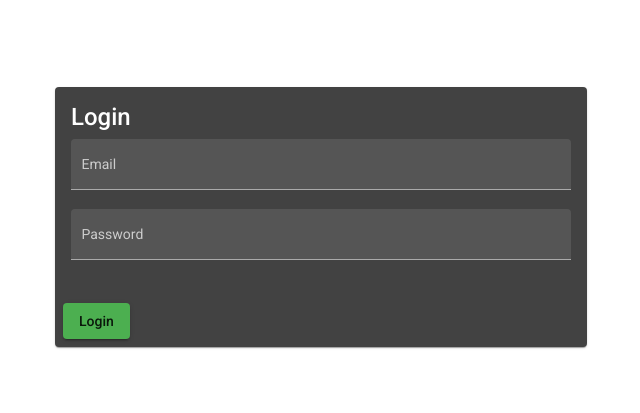
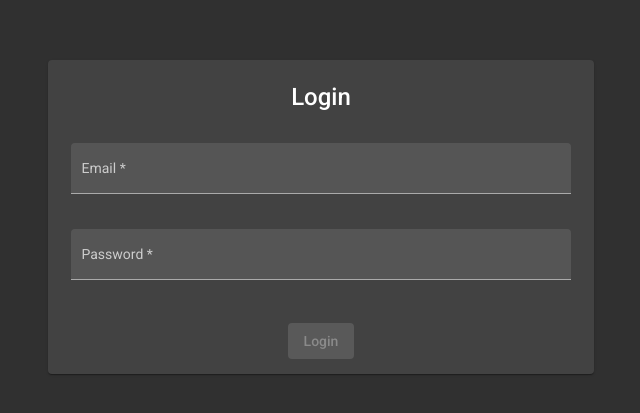
Before and after one commit to ghostwriter7/thoughts-recorder, an Angular app: page /auth/login in a window 1280 px wide. Shown: the part 183-596 px from the top of the page, without its empty margins (319-959 px from the left). Built offline with nearby package versions, Linux system fonts and the light colour scheme.

Commit message:
Reactive form added, errors displayed

```diff
--- a/src/app/pages/auth/auth.module.ts
+++ b/src/app/pages/auth/auth.module.ts
@@ -6,6 +6,7 @@ import {MatCardModule} from "@angular/material/card";
 import {MatButtonModule} from "@angular/material/button";
 import {MatInputModule} from "@angular/material/input";
 import {MatFormFieldModule} from "@angular/material/form-field";
+import {ReactiveFormsModule} from "@angular/forms";
 
 
 
@@ -19,7 +20,8 @@ import {MatFormFieldModule} from "@angular/material/form-field";
         MatCardModule,
         MatButtonModule,
         MatInputModule,
-    MatFormFieldModule
+        MatFormFieldModule,
+        ReactiveFormsModule
     ]
 })
 export class AuthModule { }
--- a/src/app/pages/auth/login/login.component.html
+++ b/src/app/pages/auth/login/login.component.html
@@ -1,23 +1,29 @@
 <div class="login__container">
   <mat-card class="login__card">
-    <mat-card-title>Login</mat-card-title>
+    <mat-card-title class="login__title">Login</mat-card-title>
     <mat-card-content>
-      <form>
+      <form [formGroup]="form" (ngSubmit)="onLogin()">
         <mat-form-field appearance="fill" class="login__control">
           <mat-label>Email</mat-label>
-          <input type="email" matInput placeholder="Type your email">
-          <mat-error>Please enter a valid email address!</mat-error>
+          <input type="email" matInput placeholder="Type your email" formControlName="email">
+          <mat-error *ngIf="this.form.get('email')!.hasError('email')">Please enter a valid email address!</mat-error>
+          <mat-error *ngIf="this.form.get('email')!.hasError('required')">This field cannot be empty!</mat-error>
         </mat-form-field>
         <mat-form-field appearance="fill" class="login__control">
           <mat-label>Password</mat-label>
-          <input type="password" matInput placeholder="Type your password">
-
+          <input type="password" matInput placeholder="Type your password" formControlName="password">
+          <mat-error *ngIf="this.form.get('email')!.hasError('required')">This field cannot be empty!</mat-error>
         </mat-form-field>
       </form>
     </mat-card-content>
-    <mat-card-actions>
-      <button mat-raised-button color="primary">Login</button>
+    <mat-card-actions class="login__actions">
+      <button
+        mat-raised-button
+        type="submit"
+        [disabled]="form.invalid"
+        color="primary">
+        Login
+      </button>
     </mat-card-actions>
   </mat-card>
-
 </div>
--- a/src/app/pages/auth/login/login.component.scss
+++ b/src/app/pages/auth/login/login.component.scss
@@ -9,9 +9,23 @@
   &__card {
     width: min(90%, 500px);
     margin-inline: auto;
+    padding: 23px;
+  }
+
+  &__title {
+    text-align: center;
+    margin-block: 2rem;
   }
 
   &__control {
     width: 100%;
+
+    &:not(:last-of-type) {
+      margin-bottom: 1rem;
+    }
+  }
+
+  &__actions {
+    text-align: center;
   }
 }
--- a/src/app/pages/auth/login/login.component.ts
+++ b/src/app/pages/auth/login/login.component.ts
@@ -1,4 +1,5 @@
 import { Component, OnInit } from '@angular/core';
+import {FormBuilder, FormGroup, Validators} from "@angular/forms";
 
 @Component({
   selector: 'app-login',
@@ -6,10 +7,19 @@ import { Component, OnInit } from '@angular/core';
   styleUrls: ['./login.component.scss']
 })
 export class LoginComponent implements OnInit {
+  public form!: FormGroup;
 
-  constructor() { }
+  constructor(private fb: FormBuilder) { }
 
   ngOnInit(): void {
+    this.form = this.fb.group({
+      email: this.fb.control('', [Validators.email, Validators.required]),
+      password: this.fb.control('', Validators.required)
+    });
+  }
+
+  public onLogin(): void {
+
   }
 
 }
--- a/src/index.html
+++ b/src/index.html
@@ -10,7 +10,7 @@
   <link href="https://fonts.googleapis.com/css2?family=Roboto:wght@300;400;500&display=swap" rel="stylesheet">
   <link href="https://fonts.googleapis.com/icon?family=Material+Icons" rel="stylesheet">
 </head>
-<body>
+<body class="mat-app-background">
   <app-root></app-root>
 </body>
 </html>
```
Lines whose indentation alone changed are shown as unchanged.
